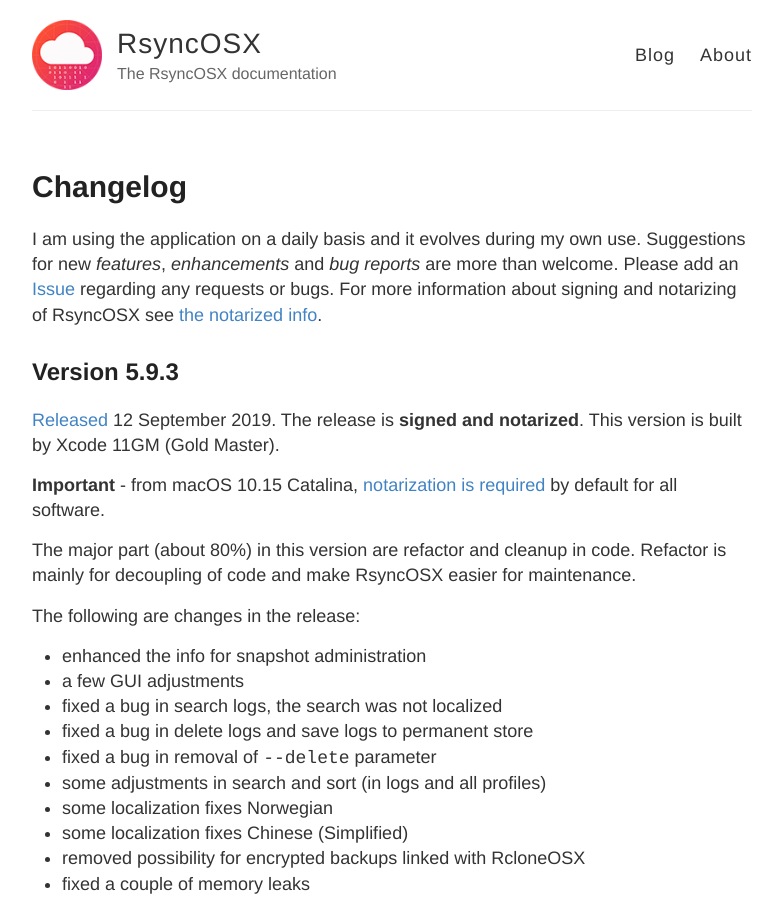
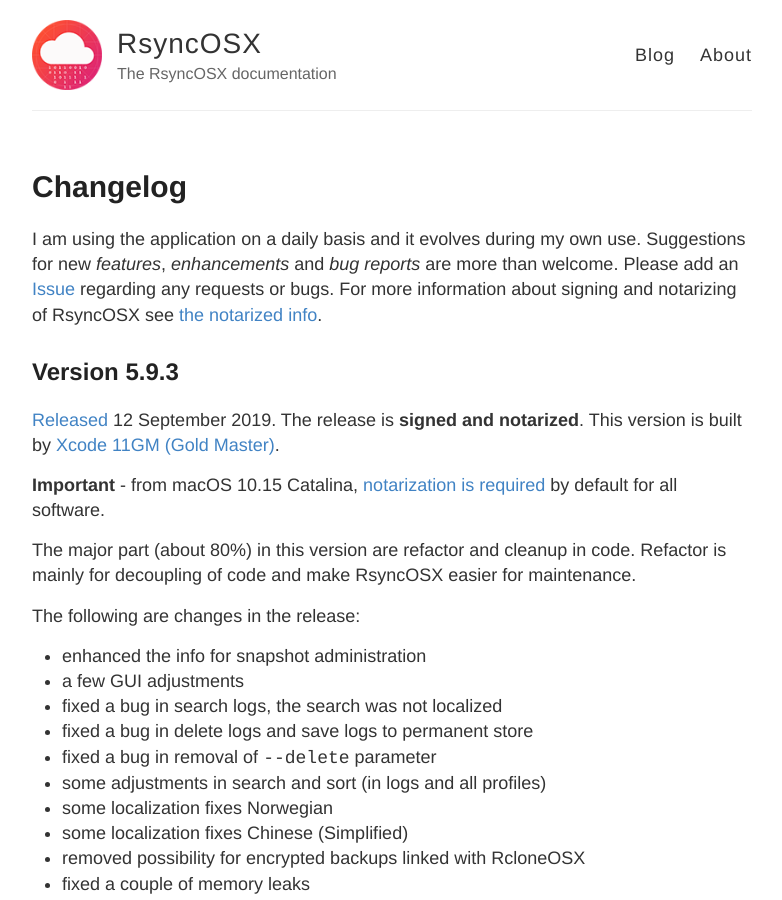
Before and after one commit to d2s/Documentation, a Jekyll site: the page built from _posts/2018-04-10-Changelog.md, in a window 1280 px wide and 900 px high. Shown: the whole window, without its empty margins (248-1030 px from the left). Built offline with Jekyll 4.4.1, drawn with Linux system fonts in a browser that asks for light colours; part of the change alters nothing that is shown.

```diff
--- a/_posts/2018-04-10-Changelog.md
+++ b/_posts/2018-04-10-Changelog.md
@@ -7,7 +7,7 @@ I am using the application on a daily basis and it evolves during my own use. Su
 
 ## Version 5.9.3
 
-[Released](https://github.com/rsyncOSX/RsyncOSX/releases/tag/v5.9.3) 12 September 2019. The release is **signed and notarized**. This version is built by Xcode 11GM (Gold Master).
+[Released](https://github.com/rsyncOSX/RsyncOSX/releases/tag/v5.9.3) 12 September 2019. The release is **signed and notarized**. This version is built by [Xcode 11GM (Gold Master)](https://developer.apple.com/documentation/xcode_release_notes/xcode_11_release_notes).
 
 **Important** - from macOS 10.15 Catalina, [notarization is required](/Notarized) by default for all software.
 
```
